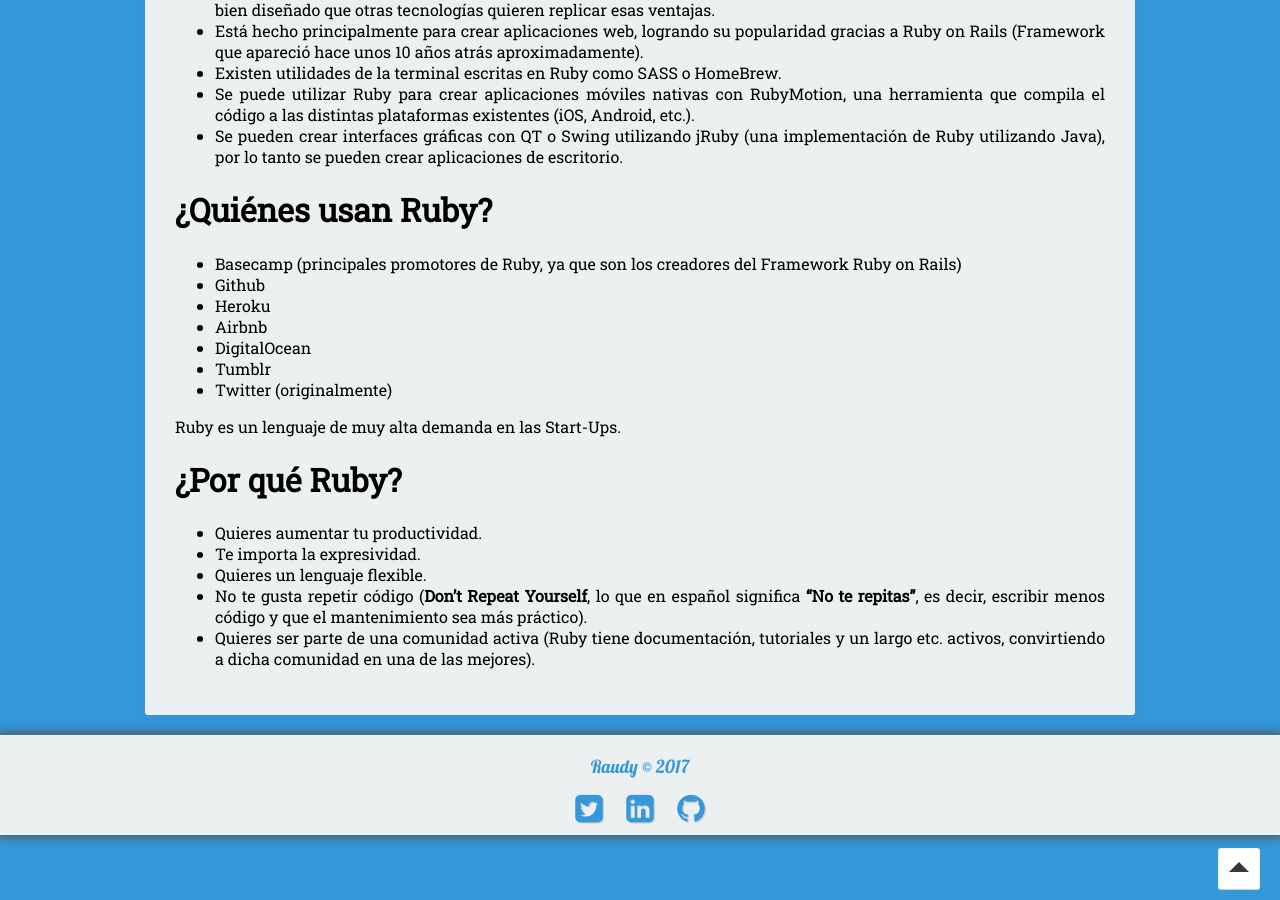
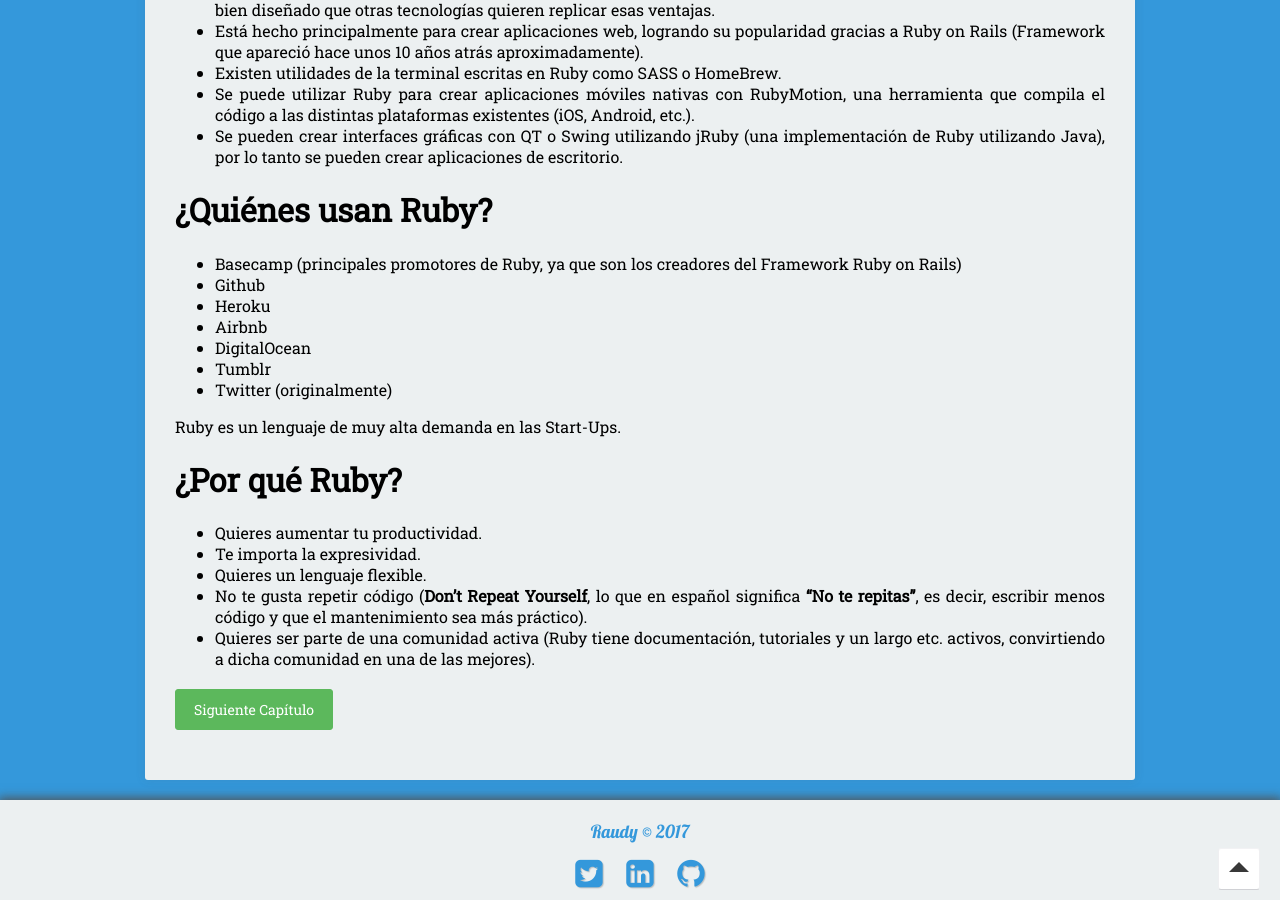
Before and after one commit to nisoto/Blog-anterior-2.0, a Jekyll site: the page built from _posts/2017-10-05-introduccion-ruby.md, in a window 1280 px wide and 900 px high, scrolled down 1059 px. Built offline with Jekyll 4.4.1, drawn with Linux system fonts in a browser that asks for light colours; nearby versions of some CDN libraries.

Commit message:
Update 2017-10-05-introduccion-ruby.md

```diff
--- a/_posts/2017-10-05-introduccion-ruby.md
+++ b/_posts/2017-10-05-introduccion-ruby.md
@@ -55,3 +55,5 @@ Ruby es un lenguaje de muy alta demanda en las Start-Ups.
 * Quieres un lenguaje flexible.
 * No te gusta repetir código (**Don't Repeat Yourself**, lo que en español significa **"No te repitas"**, es decir, escribir menos código y que el mantenimiento sea más práctico).
 * Quieres ser parte de una comunidad activa (Ruby tiene documentación, tutoriales y un largo etc. activos, convirtiendo a dicha comunidad en una de las mejores).
+
+[Siguiente Capítulo](https://nisoto.github.io/instalacion-ruby/){: .btn .btn-success}
```
